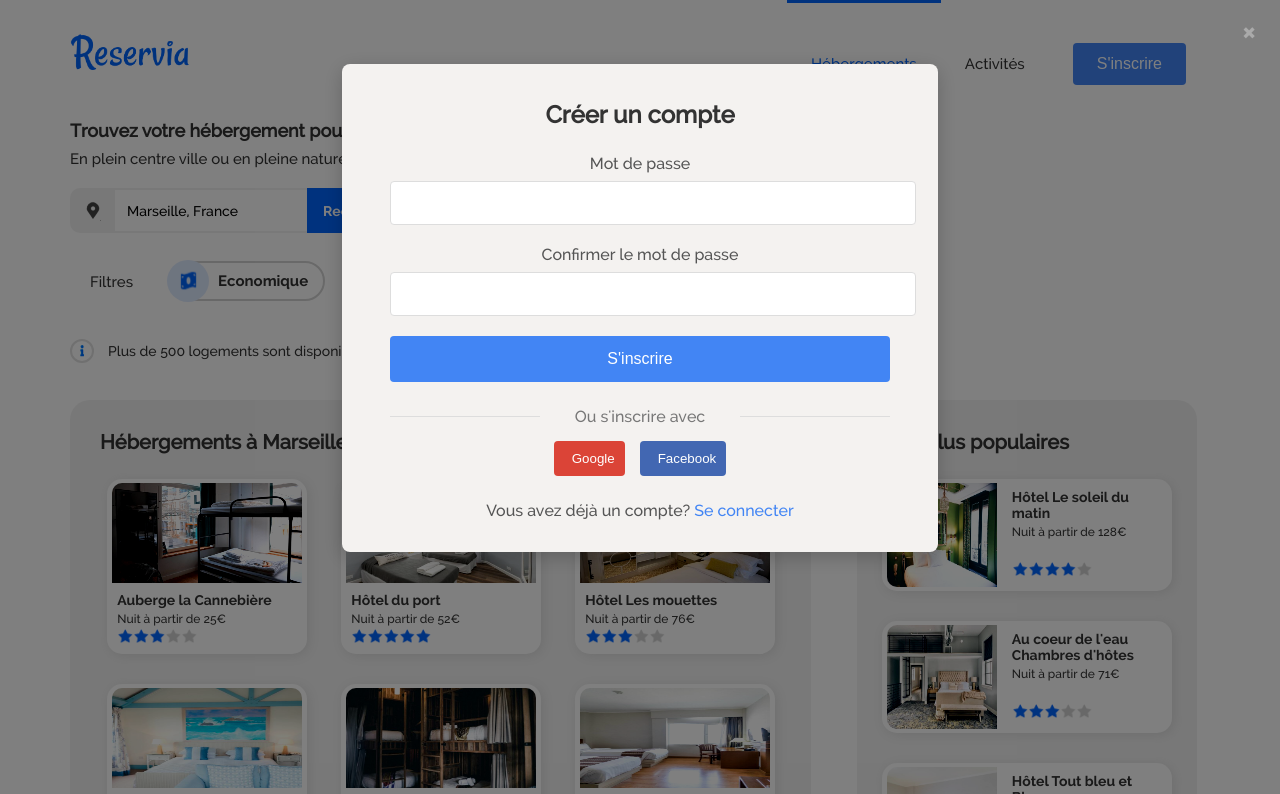
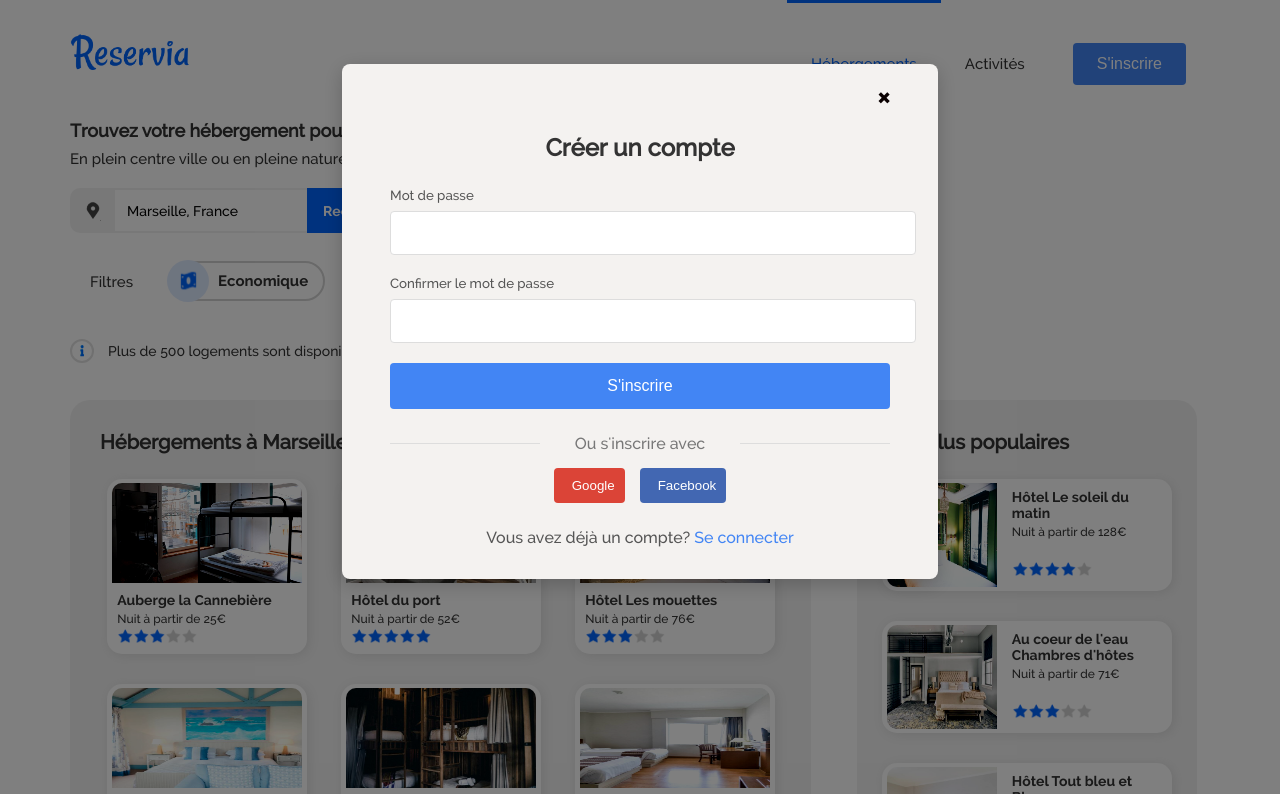
Before and after one commit to beva3/reservia, a plain HTML site: page index.html in a window 1280 px wide. Both pictures are taken after a click on the button "S'inscrire". Shown: the top 794 px of the page. Drawn offline with Linux system fonts and the light colour scheme.

Commit message:
add modal inscription

```diff
--- a/index.html
+++ b/index.html
@@ -26,12 +26,15 @@
 			<section >
 				<!-- Inscription Modal -->
 				<div id="inscriptionModal" class="modal">
+					<!-- <span class="close">x</span> -->
 					<div class="modal-content">
-						<span class="close">&times;</span>
+						<!-- <span class="close">x</span> -->
+						 <span class="close">&times;</span>
 						<div class="modal-header">
 							<h2>Créer un compte</h2>
 						</div>
 						<form id="inscriptionForm">
+							<!-- <span class="close">&times;</span> -->
 							<!-- <div class="form-group">
 								<label for="name">Nom complet</label>
 								<input type="text" id="name" class="form-control" required>
--- a/style-inscription.css
+++ b/style-inscription.css
@@ -58,10 +58,12 @@
 }
 
 .close {
-    position: absolute;
-    right: 25px;
+    /* position: absolute; */
+    right: 20px;
     top: 15px;
-    color: #aaa;
+    display: flex;
+    justify-content: end;
+    color: #0a0101;
     font-size: 28px;
     font-weight: bold;
     cursor: pointer;
@@ -75,6 +77,8 @@
 /* Form Styles */
 .form-group {
     margin-bottom: 20px;
+    /* display: flex; */
+
 }
 
 .form-group label {
@@ -82,6 +86,9 @@
     margin-bottom: 8px;
     color: #555;
     font-weight: 500;
+    text-align: left;
+    font-size: smaller;
+
 }
 
 .form-control {
@@ -208,4 +215,7 @@
     .social-buttons {
         flex-direction: column;
     }
+    .form-control {
+        width:90%;
+    }
 }
```
